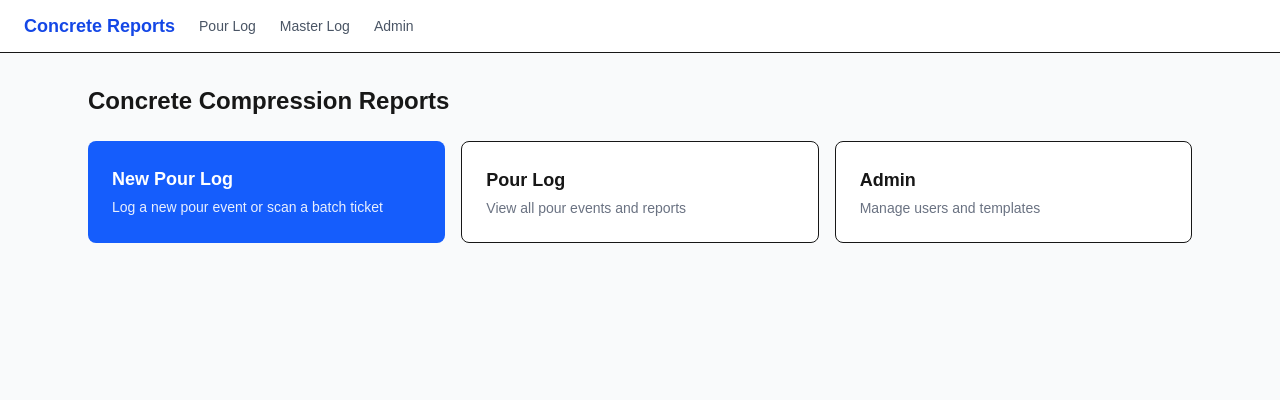
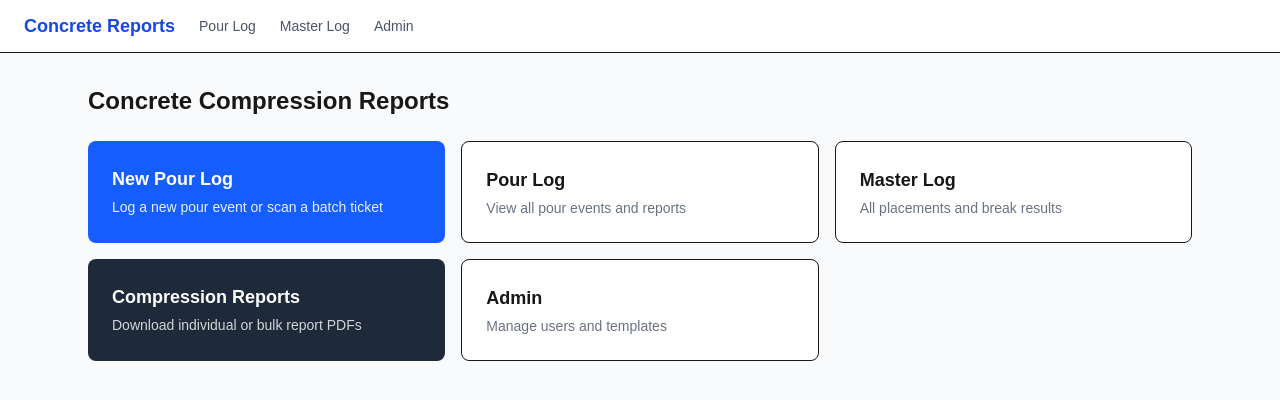
Before and after one commit to complitek/construction-testing, a Next.js app: page / in a window 1280 px wide. Shown: the top 400 px of the page. Built offline with nearby package versions, Linux system fonts and the light colour scheme.

Commit message:
feat: add compression reports card to dashboard

```diff
--- a/src/app/(dashboard)/page.tsx
+++ b/src/app/(dashboard)/page.tsx
@@ -4,7 +4,7 @@ export default function DashboardPage() {
   return (
     <div>
       <h1 className="text-2xl font-bold mb-6">Concrete Compression Reports</h1>
-      <div className="grid grid-cols-1 md:grid-cols-3 gap-4">
+      <div className="grid grid-cols-1 md:grid-cols-2 lg:grid-cols-3 gap-4">
         <Link href="/pours/new" className="block p-6 bg-blue-600 text-white rounded-lg hover:bg-blue-700">
           <h2 className="font-bold text-lg">New Pour Log</h2>
           <p className="text-sm mt-1 opacity-90">Log a new pour event or scan a batch ticket</p>
@@ -12,6 +12,14 @@ export default function DashboardPage() {
         <Link href="/pours" className="block p-6 bg-white border rounded-lg hover:border-blue-400">
           <h2 className="font-bold text-lg">Pour Log</h2>
           <p className="text-sm mt-1 text-gray-500">View all pour events and reports</p>
+        </Link>
+        <Link href="/log" className="block p-6 bg-white border rounded-lg hover:border-blue-400">
+          <h2 className="font-bold text-lg">Master Log</h2>
+          <p className="text-sm mt-1 text-gray-500">All placements and break results</p>
+        </Link>
+        <Link href="/log" className="block p-6 bg-gray-800 text-white rounded-lg hover:bg-gray-900">
+          <h2 className="font-bold text-lg">Compression Reports</h2>
+          <p className="text-sm mt-1 opacity-80">Download individual or bulk report PDFs</p>
         </Link>
         <Link href="/admin" className="block p-6 bg-white border rounded-lg hover:border-blue-400">
           <h2 className="font-bold text-lg">Admin</h2>
```
